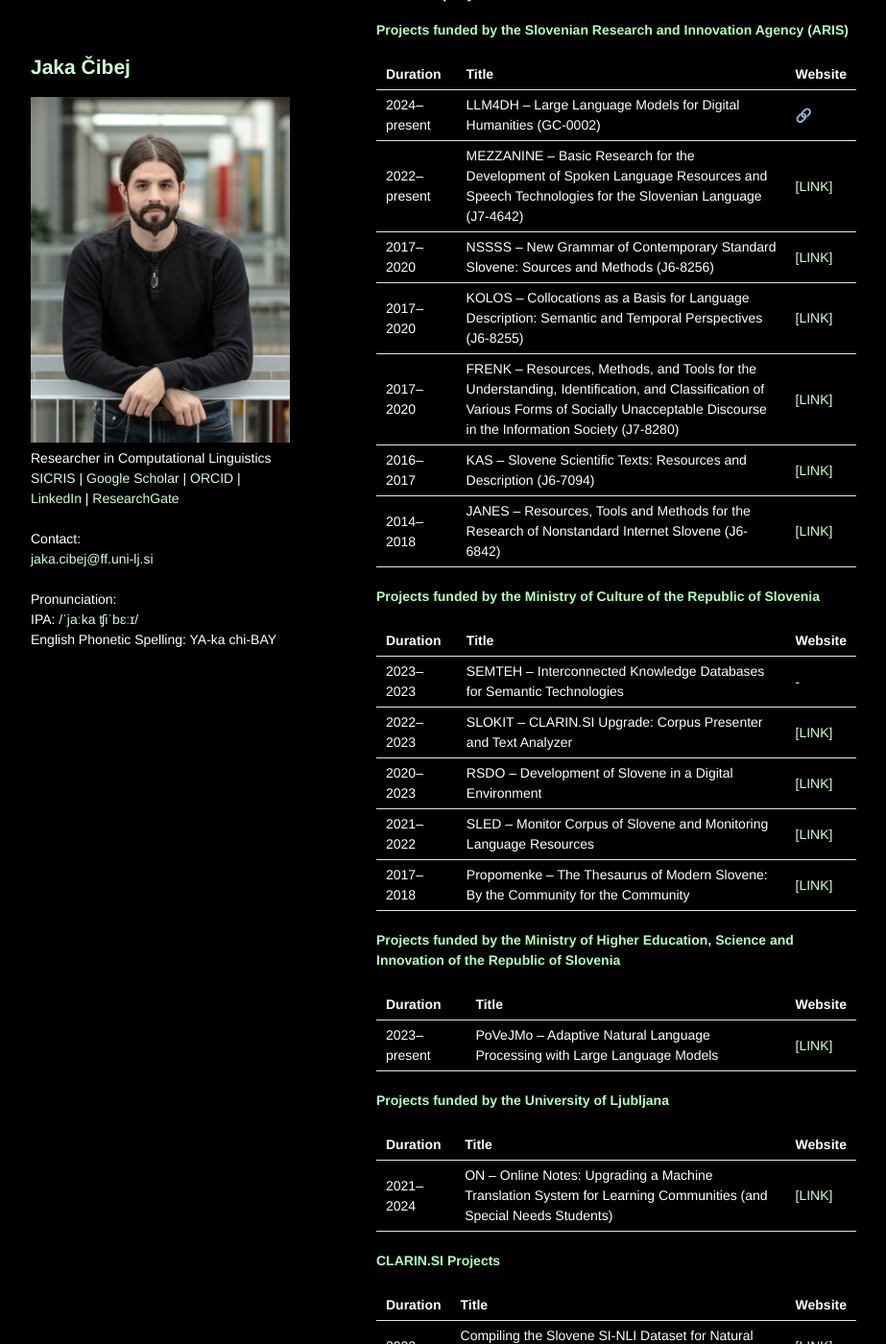
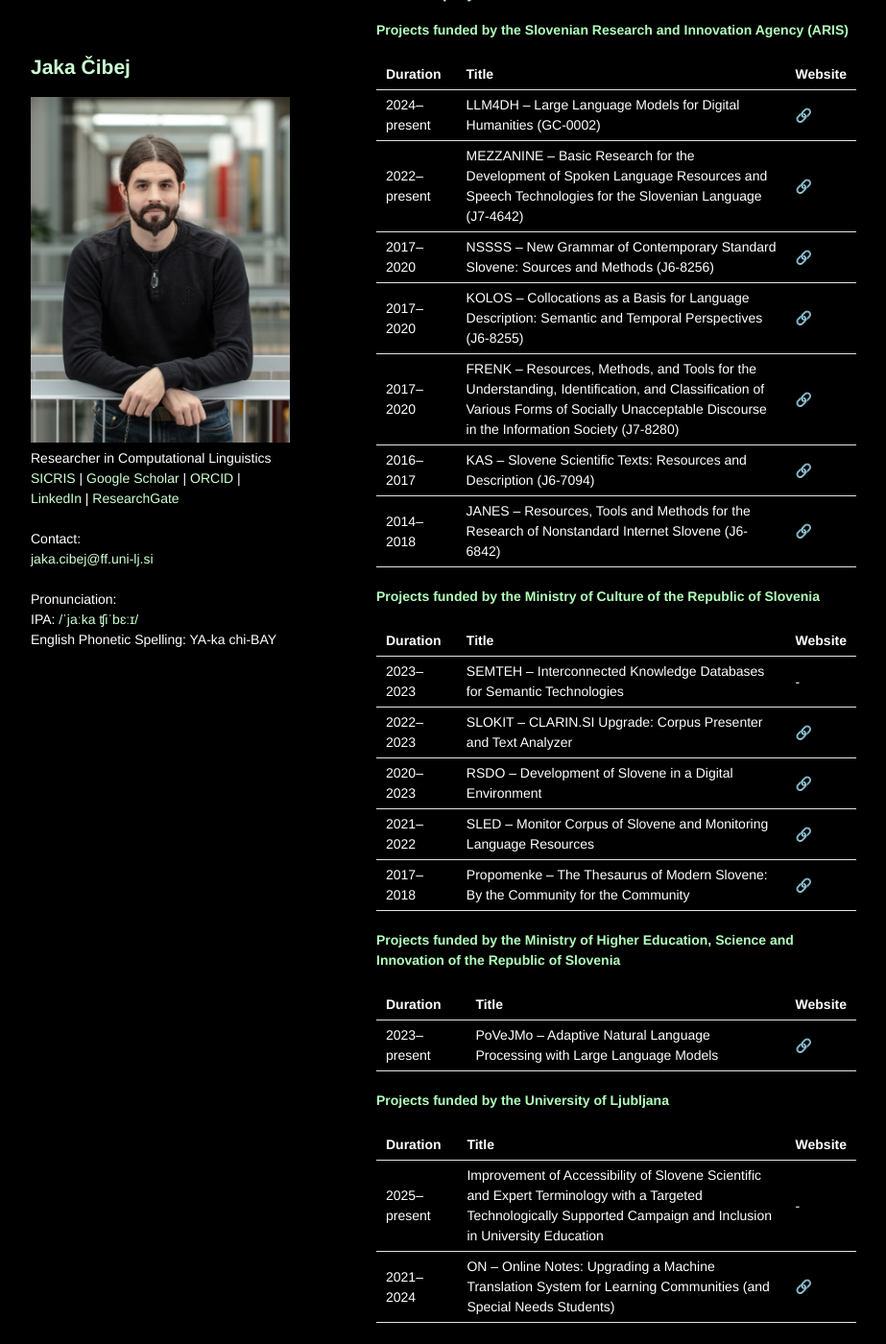
Before and after one commit to jakacibej/jakacibej.github.io, a Jekyll site: the page built from index.md, in a window 1280 px wide and 1400 px high, scrolled down 1531 px. Shown: the whole window at 96% size, without its empty margins (178-1101 px from the left). Built offline with Jekyll 4.4.1, drawn with Linux system fonts in a browser that asks for light colours; our own code applies the rules of GitHub Pages for plain Markdown files; a script that is not in the unit is left out; some of the changed text lies outside the part shown.

Commit message:
Add files via upload

```diff
--- a/index.md
+++ b/index.md
@@ -44,46 +44,47 @@ I'm strongly in favor of empirical and data-driven research that brings about op
 
 | **Duration**      | **Title** | **Website** |
 | 2024–present      | LLM4DH – Large Language Models for Digital Humanities (GC-0002) | <a href="https://www.cjvt.si/llm4dh/" target="_blank">🔗</a> |
-| 2022–present      | MEZZANINE – Basic Research for the Development of Spoken Language Resources and Speech Technologies for the Slovenian Language (J7-4642) | [\[LINK\]](https://mezzanine.um.si/en/about-us/) |
-| 2017–2020      | NSSSS – New Grammar of Contemporary Standard Slovene: Sources and Methods (J6-8256) | [\[LINK\]](https://slovnica.ijs.si/?lang=en) |
-| 2017–2020      | KOLOS – Collocations as a Basis for Language Description: Semantic and Temporal Perspectives (J6-8255) | [\[LINK\]](https://www.cjvt.si/kolos/en/) |
-| 2017–2020      | FRENK – Resources, Methods, and Tools for the Understanding, Identification, and Classification of Various Forms of Socially Unacceptable Discourse in the Information Society (J7-8280) | [\[LINK\]](https://nl.ijs.si/frenk/english/) |
-| 2016–2017 | KAS – Slovene Scientific Texts: Resources and Description (J6-7094) | [\[LINK\]](https://nl.ijs.si/kas/english/) |
-| 2014–2018 | JANES – Resources, Tools and Methods for the Research of Nonstandard Internet Slovene (J6-6842) | [\[LINK\]](https://nl.ijs.si/janes/english/) |
+| 2022–present      | MEZZANINE – Basic Research for the Development of Spoken Language Resources and Speech Technologies for the Slovenian Language (J7-4642) | <a href="https://mezzanine.um.si/en/about-us/" target="_blank">🔗</a> |
+| 2017–2020      | NSSSS – New Grammar of Contemporary Standard Slovene: Sources and Methods (J6-8256) | <a href="https://slovnica.ijs.si/?lang=en" target="_blank">🔗</a> |
+| 2017–2020      | KOLOS – Collocations as a Basis for Language Description: Semantic and Temporal Perspectives (J6-8255) | <a href="https://www.cjvt.si/kolos/en/" target="_blank">🔗</a> |
+| 2017–2020      | FRENK – Resources, Methods, and Tools for the Understanding, Identification, and Classification of Various Forms of Socially Unacceptable Discourse in the Information Society (J7-8280) | <a href="https://nl.ijs.si/frenk/english/" target="_blank">🔗</a> |
+| 2016–2017 | KAS – Slovene Scientific Texts: Resources and Description (J6-7094) | <a href="https://nl.ijs.si/kas/english/" target="_blank">🔗</a> |
+| 2014–2018 | JANES – Resources, Tools and Methods for the Research of Nonstandard Internet Slovene (J6-6842) | <a href="https://nl.ijs.si/janes/english/" target="_blank">🔗</a> |
 
 #### Projects funded by the Ministry of Culture of the Republic of Slovenia
 
 | **Duration**      | **Title** | **Website** |
 | 2023–2023      | SEMTEH – Interconnected Knowledge Databases for Semantic Technologies | - |
-| 2022–2023      | SLOKIT – CLARIN.SI Upgrade: Corpus Presenter and Text Analyzer | [\[LINK\]](https://slokit.ijs.si/) |
-| 2020–2023      | RSDO – Development of Slovene in a Digital Environment | [\[LINK\]](https://rsdo.slovenscina.eu/en) |
-| 2021–2022      | SLED – Monitor Corpus of Slovene and Monitoring Language Resources | [\[LINK\]](https://sled.ijs.si/) |
-| 2017–2018      | Propomenke – The Thesaurus of Modern Slovene: By the Community for the Community | [\[LINK\]](https://www.cjvt.si/promocija-sopomenk/) |
+| 2022–2023      | SLOKIT – CLARIN.SI Upgrade: Corpus Presenter and Text Analyzer | <a href="https://slokit.ijs.si/" target="_blank">🔗</a> |
+| 2020–2023      | RSDO – Development of Slovene in a Digital Environment | <a href="https://rsdo.slovenscina.eu/en" target="_blank">🔗</a> |
+| 2021–2022      | SLED – Monitor Corpus of Slovene and Monitoring Language Resources | <a href="https://sled.ijs.si/" target="_blank">🔗</a> |
+| 2017–2018      | Propomenke – The Thesaurus of Modern Slovene: By the Community for the Community | <a href="https://www.cjvt.si/promocija-sopomenk/" target="_blank">🔗</a> |
 
 #### Projects funded by the Ministry of Higher Education, Science and Innovation of the Republic of Slovenia
 
 | **Duration** | **Title** | **Website** |
-| 2023–present | PoVeJMo – Adaptive Natural Language Processing with Large Language Models | [\[LINK\]](https://www.cjvt.si/povejmo/en/project/) |
+| 2023–present | PoVeJMo – Adaptive Natural Language Processing with Large Language Models | <a href="https://www.cjvt.si/povejmo/en/project/" target="_blank">🔗</a> |
 
 #### Projects funded by the University of Ljubljana
 
 | **Duration**      | **Title** | **Website** |
-| 2021–2024   | ON – Online Notes: Upgrading a Machine Translation System for Learning Communities (and Special Needs Students) |  [\[LINK\]](https://www.cjvt.si/online-notes/) |
+| 2025–present | Improvement of Accessibility of Slovene Scientific and Expert Terminology with a Targeted Technologically Supported Campaign and Inclusion in University Education | - |
+| 2021–2024   | ON – Online Notes: Upgrading a Machine Translation System for Learning Communities (and Special Needs Students) | <a href="https://www.cjvt.si/online-notes/" target="_blank">🔗</a> |
 
 #### CLARIN.SI Projects
 
 | **Duration** | **Title** | **Website** |
-| 2022 | Compiling the Slovene SI-NLI Dataset for Natural Language Inference | [\[LINK\]](https://www.clarin.si/info/storitve/projekti/#Ustvarjanje_slovenske_mnozice_SI-NLI_za_sklepanje_o_pomenskem_sosledju_besedil) |
-| 2018 | Accentuation of Sloleks | [\[LINK\]](https://www.clarin.si/info/storitve/projekti/#Naglasevanje_leksikona_Sloleks) |
-| 2018 | LIST – A Tool for an Effective Analysis of Slovene Corpora | [\[LINK\]](https://www.clarin.si/info/storitve/projekti/#Orodje_za_ucinkovito_analizo_slovenskih_korpusov) |
+| 2022 | Compiling the Slovene SI-NLI Dataset for Natural Language Inference | <a href="https://www.clarin.si/info/storitve/projekti/#Ustvarjanje_slovenske_mnozice_SI-NLI_za_sklepanje_o_pomenskem_sosledju_besedil" target="_blank">🔗</a> |
+| 2018 | Accentuation of Sloleks | <a href="https://www.clarin.si/info/storitve/projekti/#Naglasevanje_leksikona_Sloleks" target="_blank">🔗</a> |
+| 2018 | LIST – A Tool for an Effective Analysis of Slovene Corpora | <a href="https://www.clarin.si/info/storitve/projekti/#Orodje_za_ucinkovito_analizo_slovenskih_korpusov" target="_blank">🔗</a> |
 
 ### International Projects
 
 #### Horizon 2020 Projects
 
 | **Duration**      | **Title** | **Website** |
-| 2018–2022 | ELEXIS – European Lexicographic Infrastructure | [\[LINK\]](https://elex.is/) |
-| 2016–2018 | MIME – Mobility and Inclusion in Multilingual Europe | [\[LINK\]](https://www.mime-project.org/) |
+| 2018–2022 | ELEXIS – European Lexicographic Infrastructure | <a href="https://elex.is/" target="_blank">🔗</a> |
+| 2016–2018 | MIME – Mobility and Inclusion in Multilingual Europe | <a href="https://www.mime-project.org/" target="_blank">🔗</a> |
 
 #### Bilateral Projects
 
@@ -94,37 +95,37 @@ I'm strongly in favor of empirical and data-driven research that brings about op
 #### COST Actions
 
 | **Duration**  | **Title** | **Website** |
-| 2023–present | UniDive – Universality, diversity and idiosyncrasy in language technology (COST Action CA21167) | [\[LINK\]](https://www.cost.eu/actions/CA21167/) |
-| 2017–2021 | EnetCollect – The European Network for Combining Language Learning with Crowdsourcing Techniques (COST Action CA16105) | [\[LINK\]](http://enetcollect.eurac.edu/) |
-| 2017 | PARSEME – Parsing and Multi-Word Expressions. Towards Linguistic Precision and Computational Efficiency in Natural Language Processing (COST Action IC1207) | [\[LINK\]](https://typo.uni-konstanz.de/parseme/)
+| 2023–present | UniDive – Universality, diversity and idiosyncrasy in language technology (COST Action CA21167) | <a href="https://www.cost.eu/actions/CA21167/" target="_blank">🔗</a> |
+| 2017–2021 | EnetCollect – The European Network for Combining Language Learning with Crowdsourcing Techniques (COST Action CA16105) | <a href="http://enetcollect.eurac.edu/" target="_blank">🔗</a> |
+| 2017 | PARSEME – Parsing and Multi-Word Expressions. Towards Linguistic Precision and Computational Efficiency in Natural Language Processing (COST Action IC1207) | <a href="https://typo.uni-konstanz.de/parseme/" target="_blank">🔗</a> |
 
 ### Other Research Activities
 
 #### Selected Contributions to Slovene Language Resources
 
 | **Resource**  | **Role** | **Link** |
-| Sloleks Morphological Lexicon of Slovene | Lead Editor | [\[LINK\]](https://viri.cjvt.si/sloleks/eng/) |
-| Digital Dictionary Database of Slovene | Co-editor | [\[LINK\]](https://wiki.cjvt.si/books/digital-dictionary-database-of-slovene) |
-| The Thesaurus of Modern Slovene | Co-editor | [\[LINK\]](https://viri.cjvt.si/sopomenke/eng/) |
-| Collocations Dictionary of Modern Slovene | Co-editor | [\[LINK\]](https://viri.cjvt.si/kolokacije/eng/) |
-| Gigafida Corpus of Written Standard Slovene | Co-author  | [\[LINK\]](https://viri.cjvt.si/gigafida/) |
-| JANES Corpus of Internet Slovene | Co-author | [\[LINK\]](https://www.clarin.si/ske/#dashboard?corpname=janes) |
-| Trendi Monitor Corpus of Slovene | Co-author | [\[LINK\]](http://hdl.handle.net/11356/2044) |
+| Sloleks Morphological Lexicon of Slovene | Lead Editor | <a href="https://viri.cjvt.si/sloleks/eng/" target="_blank">🔗</a> |
+| Digital Dictionary Database of Slovene | Co-editor | <a href="https://wiki.cjvt.si/books/digital-dictionary-database-of-slovene" target="_blank">🔗</a> |
+| The Thesaurus of Modern Slovene | Co-editor | <a href="https://viri.cjvt.si/sopomenke/eng/" target="_blank">🔗</a> |
+| Collocations Dictionary of Modern Slovene | Co-editor | <a href="https://viri.cjvt.si/kolokacije/eng/" target="_blank">🔗</a> |
+| Gigafida Corpus of Written Standard Slovene | Co-author  | <a href="https://viri.cjvt.si/gigafida/" target="_blank">🔗</a> |
+| JANES Corpus of Internet Slovene | Co-author | <a href="https://www.clarin.si/ske/#dashboard?corpname=janes" target="_blank">🔗</a> |
+| Trendi Monitor Corpus of Slovene | Co-author | <a href="http://hdl.handle.net/11356/2044" target="_blank">🔗</a> |
 
 #### Datasets
-A selected list of datasets I've authored or contributed to is shown below. Please check [CLARIN.SI](https://www.clarin.si/repository/xmlui/discover?filtertype=author&filter_relational_operator=equals&filter=%C4%8Cibej%2C+Jaka) for more.
+A selected list of datasets I've authored or contributed to is shown below. Please check <a href="https://www.clarin.si/repository/xmlui/discover?filtertype=author&filter_relational_operator=equals&filter=%C4%8Cibej%2C+Jaka" target="_blank">CLARIN.SI</a> for more.
 
 | **Dataset** | **Link** |
-| Open Slovene WordNet OSWN 1.0 | [\[LINK\]](http://hdl.handle.net/11356/1888) |
-| Parallel sense-annotated corpus ELEXIS-WSD 1.3 | [\[LINK\]](http://hdl.handle.net/11356/2029) |
-| Slovene Natural Language Inference Dataset SI-NLI | [\[LINK\]](http://hdl.handle.net/11356/1707) |
-| English translation of the Slovene Natural Language Inference Dataset SI-NLI-en 1.0 | [\[LINK\]](http://hdl.handle.net/11356/1934) |
-| "Choice of plausible alternatives" datasets in South Slavic dialects DIALECT-COPA | [\[LINK\]](http://hdl.handle.net/11356/1766) |
-| Slovene instruction-following dataset for large language models GaMS-Instruct-GEN 1.0 | [\[LINK\]](http://hdl.handle.net/11356/1971) |
-| List of word relations from the Sloleks 2.0 lexicon 1.1 | [\[LINK\]](http://hdl.handle.net/11356/1986) |
-| Dataset of Slovene word formation trees ArboSloleks 1.0 | [\[LINK\]](http://hdl.handle.net/11356/2000) |
-| Dataset of Annotated Slovene Words with Pre-Consonant L ILS 1.0 | [\[LINK\]](http://hdl.handle.net/11356/2025) |
-| Lists of Slovene accentuated units SNES 1.0 | [\[LINK\]](http://hdl.handle.net/11356/2003) |
+| Open Slovene WordNet OSWN 1.0 | <a href="http://hdl.handle.net/11356/1888" target="_blank">🔗</a> |
+| Parallel sense-annotated corpus ELEXIS-WSD 1.3 | <a href="http://hdl.handle.net/11356/2029" target="_blank">🔗</a> |
+| Slovene Natural Language Inference Dataset SI-NLI | <a href="http://hdl.handle.net/11356/1707" target="_blank">🔗</a> |
+| English translation of the Slovene Natural Language Inference Dataset SI-NLI-en 1.0 | <a href="http://hdl.handle.net/11356/1934" target="_blank">🔗</a> |
+| "Choice of plausible alternatives" datasets in South Slavic dialects DIALECT-COPA | <a href="http://hdl.handle.net/11356/1766" target="_blank">🔗</a> |
+| Slovene instruction-following dataset for large language models GaMS-Instruct-GEN 1.0 | <a href="http://hdl.handle.net/11356/1971" target="_blank">🔗</a> |
+| List of word relations from the Sloleks 2.0 lexicon 1.1 | <a href="http://hdl.handle.net/11356/1986" target="_blank">🔗</a> |
+| Dataset of Slovene word formation trees ArboSloleks 1.0 | <a href="http://hdl.handle.net/11356/2000" target="_blank">🔗</a> |
+| Dataset of Annotated Slovene Words with Pre-Consonant L ILS 1.0 | <a href="http://hdl.handle.net/11356/2025" target="_blank">🔗</a> |
+| Lists of Slovene accentuated units SNES 1.0 | <a href="http://hdl.handle.net/11356/2003" target="_blank">🔗</a> |
 
 #### Reviewer
 * International Journal of Lexicography
@@ -141,10 +142,11 @@ A selected list of datasets I've authored or contributed to is shown below. Plea
 
 ### Publications
 
-For my complete and up-to-date bibliography, please check [COBISS](https://bib.cobiss.net/bibliographies/si/webBiblio/bib301_20250831_164052_36914.html).
+For my complete and up-to-date bibliography, please check <a href="https://bib.cobiss.net/bibliographies/si/webBiblio/bib301_20250831_164052_36914.html" target="_blank">COBISS</a>.
 
 
 <!--
+<a href="" target="_blank">🔗</a>
 ## Welcome to GitHub Pages
 
 You can use the [editor on GitHub](https://github.com/jakacibej/jakacibej.github.io/edit/main/index.md) to maintain and preview the content for your website in Markdown files.
```
Also changed, not shown: other parts of index.md (+1 -1 lines).
